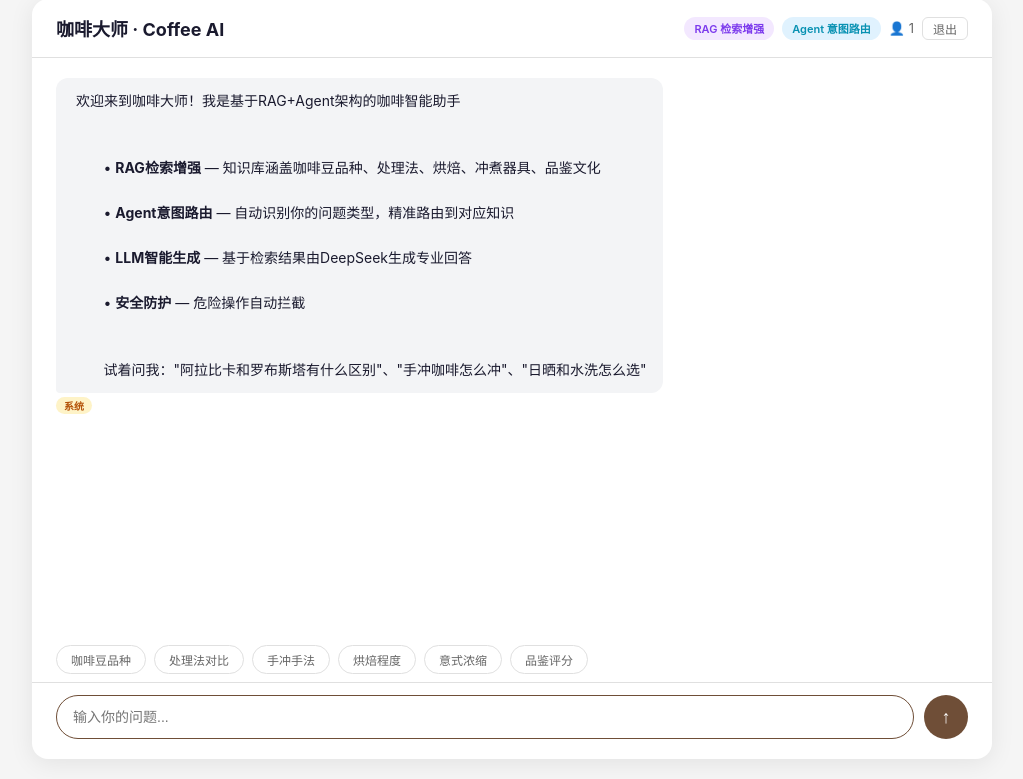
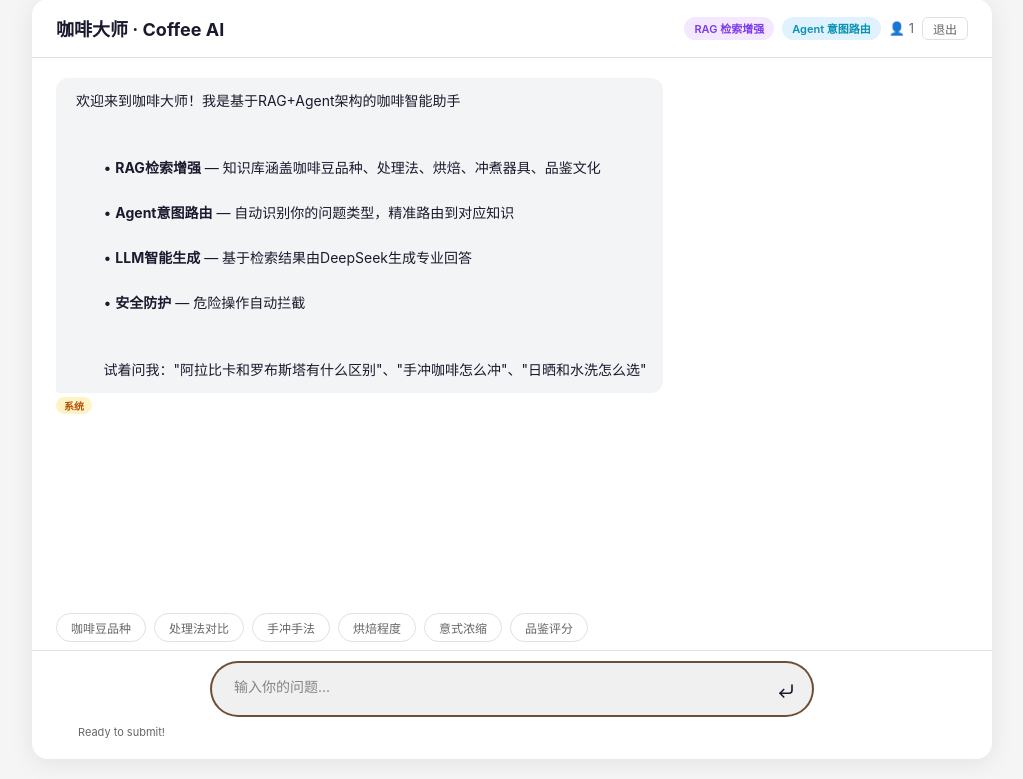
Before and after one commit to wa1YA/coffee-ai, a Flask app: page / in a window 1280 px wide. Shown: the part 21-800 px from the top of the page, without its empty margins (128-1151 px from the left). Run offline with Flask 3, Linux system fonts and the light colour scheme; the visitor is signed in with stand-in values (Sample User, id 1).

Commit message:
feat: 聊天输入框改为 AI 风格 — 圆角 textarea + loading 旋转方块
- <input> 替换为 auto-resize textarea，圆角 28px
- 提交按钮: 空闲显示箭头图标，loading 时显示 3D 旋转方块
- 状态栏: Ready to submit! / AI is thinking...
- Enter 发送，Shift+Enter 换行
- textarea 自动撑高 (min 52px / max 180px)

Co-Authored-By: Claude Opus 4.7 <noreply@anthropic.com>

```diff
--- a/templates/index.html
+++ b/templates/index.html
@@ -140,34 +140,82 @@
   .input-area {
     padding: 12px 24px 20px;
     border-top: 1px solid var(--border);
+    flex-shrink: 0;
     display: flex;
-    gap: 10px;
-    flex-shrink: 0;
+    flex-direction: column;
+    align-items: center;
+    gap: 6px;
   }
-  .input-area input {
-    flex: 1;
-    padding: 12px 16px;
-    border: 1px solid var(--border);
-    border-radius: 24px;
+  .input-wrap {
+    position: relative;
+    width: 100%;
+    max-width: 600px;
+  }
+  .input-wrap textarea {
+    width: 100%;
+    padding: 14px 52px 14px 22px;
+    border: none;
+    border-radius: 28px;
     font-size: 14px;
+    font-family: inherit;
     outline: none;
-    transition: border-color .2s;
+    resize: none;
+    line-height: 1.4;
+    background: rgba(0,0,0,.04);
+    color: var(--text);
+    transition: background .2s, box-shadow .2s;
+    min-height: 52px;
+    max-height: 180px;
+  }
+  .input-wrap textarea:focus {
+    background: rgba(0,0,0,.06);
+    box-shadow: 0 0 0 2px var(--accent);
+  }
+  .input-wrap textarea:disabled {
+    opacity: .6;
+  }
+  .input-wrap textarea::placeholder {
+    color: rgba(0,0,0,.45);
   }
   .input-area input:focus { border-color: var(--accent); }
-  .input-area button {
-    width: 44px;
-    height: 44px;
-    border-radius: 50%;
+  .input-wrap .send-btn {
+    position: absolute;
+    right: 10px;
+    top: 50%;
+    transform: translateY(-50%);
+    width: 32px;
+    height: 32px;
+    border-radius: 8px;
     border: none;
+    background: none;
+    cursor: pointer;
+    display: flex;
+    align-items: center;
+    justify-content: center;
+    transition: background .15s;
+    color: var(--text);
+  }
+  .input-wrap .send-btn:hover:not(:disabled) { background: rgba(0,0,0,.08); }
+  .input-wrap .send-btn:disabled { cursor: default; opacity: .3; }
+  .input-wrap .send-btn.has-text { background: rgba(0,0,0,.06); }
+
+  .spinner-square {
+    width: 14px; height: 14px;
     background: var(--accent);
-    color: #fff;
-    cursor: pointer;
-    font-size: 18px;
-    transition: opacity .2s;
-    flex-shrink: 0;
+    border-radius: 3px;
+    animation: spin3d 3s linear infinite;
   }
-  .input-area button:hover { opacity: .85; }
-  .input-area button:disabled { opacity: .5; cursor: default; }
+  @keyframes spin3d {
+    0%   { transform: perspective(40px) rotateY(0deg); }
+    100% { transform: perspective(40px) rotateY(360deg); }
+  }
+  .status-line {
+    font-size: 11px;
+    color: var(--muted);
+    height: 14px;
+    padding-left: 22px;
+    align-self: flex-start;
+  }
 
   .quick-asks {
     padding: 0 24px 8px;
@@ -230,8 +278,14 @@
   </div>
 
   <div class="input-area">
-    <input type="text" id="inputBox" placeholder="输入你的问题..." autofocus>
-    <button id="sendBtn">↑</button>
+    <div class="input-wrap">
+      <textarea id="inputBox" placeholder="输入你的问题..." rows="1" autofocus></textarea>
+      <button id="sendBtn" class="send-btn">
+        <svg id="sendIcon" width="18" height="18" viewBox="0 0 24 24" fill="none" stroke="currentColor" stroke-width="2.2" stroke-linecap="round" stroke-linejoin="round"><polyline points="9 10 4 15 9 20"/><path d="M20 4v7a4 4 0 0 1-4 4H4"/></svg>
+        <div id="sendSpinner" class="spinner-square" style="display:none"></div>
+      </button>
+    </div>
+    <div class="status-line" id="statusLine">Ready to submit!</div>
   </div>
 </div>
 
@@ -261,6 +315,37 @@ async function logout() {
 const chatArea = document.getElementById('chatArea');
 const inputBox = document.getElementById('inputBox');
 const sendBtn = document.getElementById('sendBtn');
+const sendIcon = document.getElementById('sendIcon');
+const sendSpinner = document.getElementById('sendSpinner');
+const statusLine = document.getElementById('statusLine');
+
+// ===== 自动撑高 textarea =====
+function autoResize() {
+  inputBox.style.height = '52px';
+  const newH = Math.min(inputBox.scrollHeight, 180);
+  inputBox.style.height = newH + 'px';
+}
+
+inputBox.addEventListener('input', () => {
+  autoResize();
+  const has = inputBox.value.trim().length > 0;
+  sendBtn.classList.toggle('has-text', has);
+});
+
+// ===== 按钮状态 =====
+function setLoading(loading) {
+  sendBtn.disabled = loading || !inputBox.value.trim();
+  sendIcon.style.display = loading ? 'none' : 'block';
+  sendSpinner.style.display = loading ? 'block' : 'none';
+  inputBox.disabled = loading;
+  statusLine.textContent = loading ? 'AI is thinking...' : 'Ready to submit!';
+}
+
+function updateBtn() {
+  sendBtn.disabled = !inputBox.value.trim();
+}
+
+inputBox.addEventListener('input', updateBtn);
 
 function addMsg(role, text, meta) {
   const div = document.createElement('div');
@@ -305,11 +390,13 @@ function esc(s) {
 
 async function send(msg) {
   const text = msg || inputBox.value.trim();
-  if (!text) return;
+  if (!text || sendBtn.disabled) return;
 
   addMsg('user', esc(text));
   inputBox.value = '';
-  sendBtn.disabled = true;
+  autoResize();
+  setLoading(true);
+  sendBtn.classList.remove('has-text');
 
   const meta = [];
 
@@ -336,12 +423,15 @@ async function send(msg) {
     addMsg('assistant', '请求失败: ' + esc(err.message), [{ label: '错误', cls: 'tag-blocked' }]);
   }
 
-  sendBtn.disabled = false;
+  setLoading(false);
+  updateBtn();
   inputBox.focus();
 }
 
 sendBtn.addEventListener('click', () => send());
-inputBox.addEventListener('keydown', e => { if (e.key === 'Enter') send(); });
+inputBox.addEventListener('keydown', e => {
+  if (e.key === 'Enter' && !e.shiftKey) { e.preventDefault(); send(); }
+});
 
 document.getElementById('quickAsks').addEventListener('click', e => {
   if (e.target.tagName === 'BUTTON') send(e.target.dataset.q);
```
